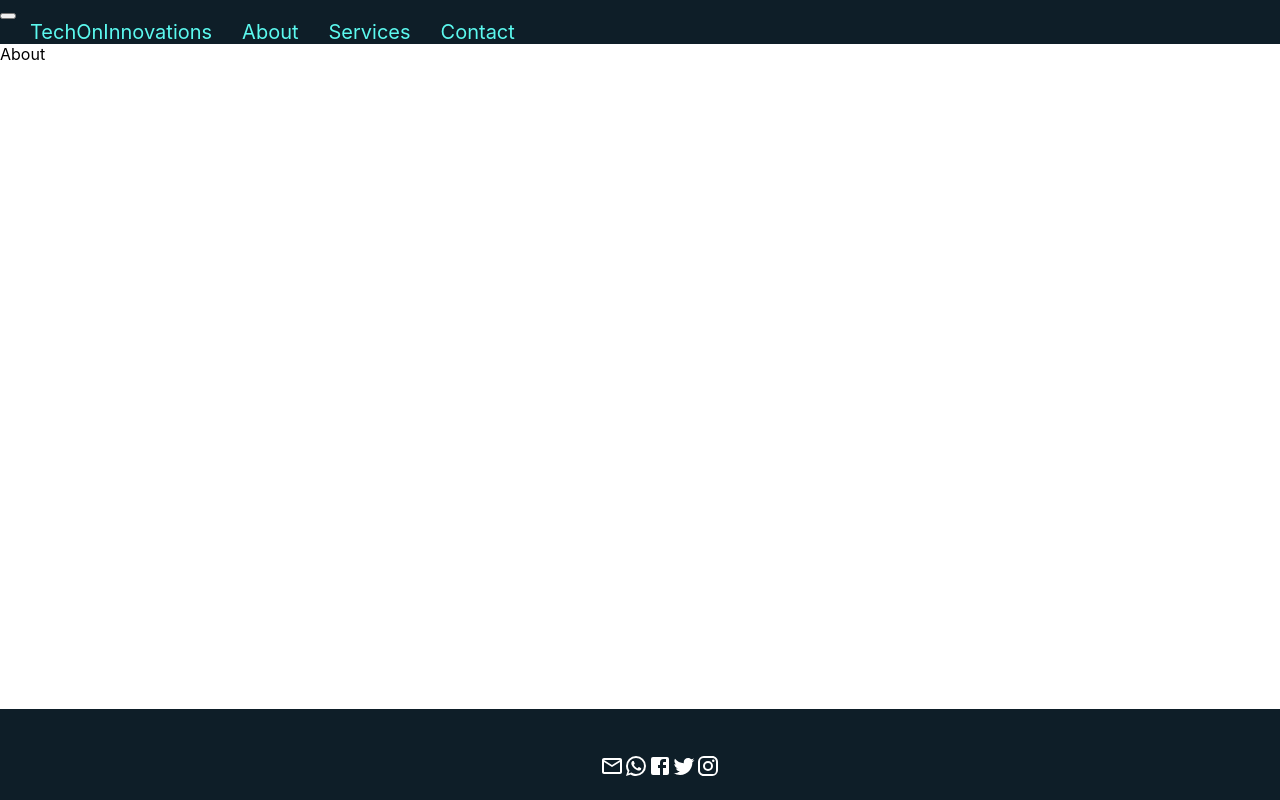
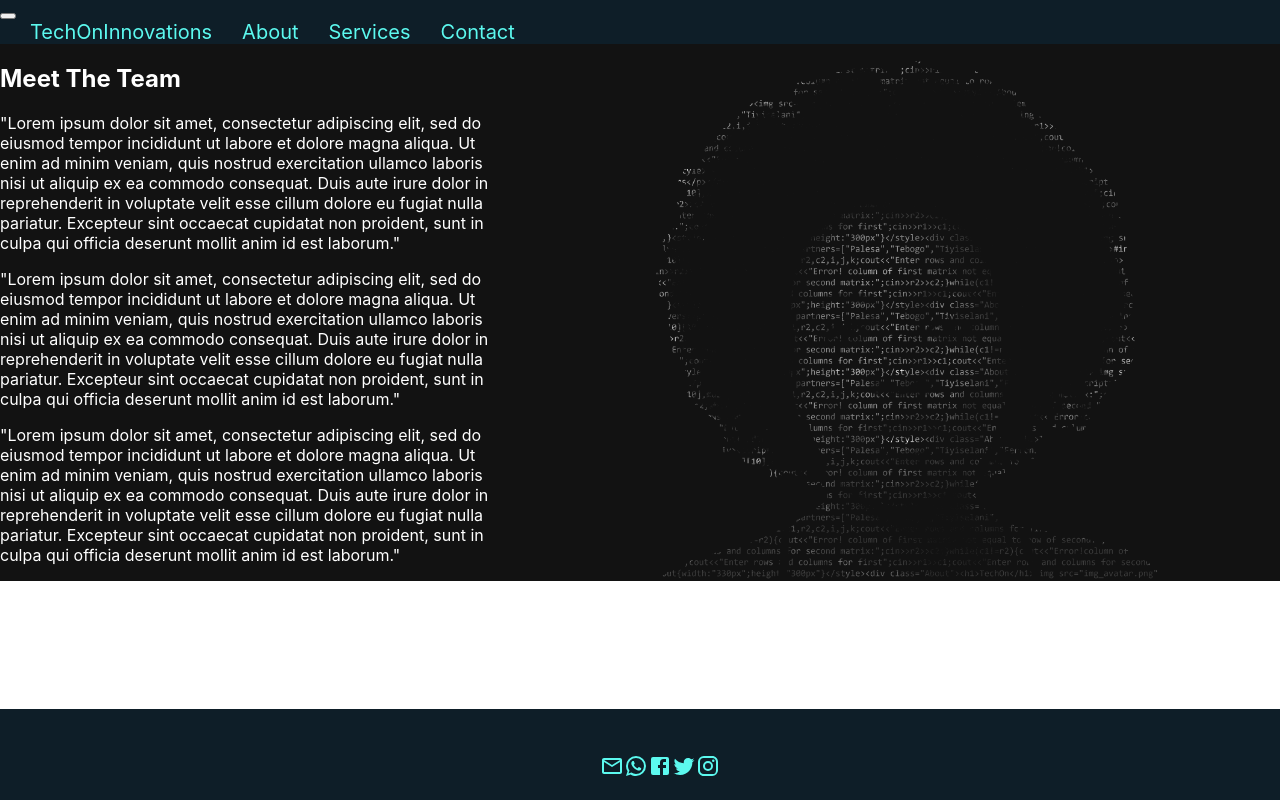
Before and after one commit to TechOn-Innovations/techOnWebsite, a React (Create React App) app in the folder techon/: page /about in a window 1280 px wide. Shown: the top 800 px of the page. Built offline with nearby package versions, Linux system fonts and the light colour scheme.

Commit message:
added about component with image and placeholder text

```diff
--- a/techon/src/App.css
+++ b/techon/src/App.css
@@ -18,3 +18,7 @@
     width: 110%;
   }
 }
+.story {
+  background-image: url("./techOn.png");
+  color: #FFFFFF;
+}
--- a/techon/src/Components/About.js
+++ b/techon/src/Components/About.js
@@ -1,11 +1,46 @@
-import React from 'react';
-import { Container } from 'react-bootstrap';
+import React from "react";
+import { Container, Row, Col, Image } from "react-bootstrap";
+import '../App.css';
 
 function About() {
-        return (
-            <Container>
-                About
-            </Container>
-        )
-    }
+  return (
+    <Container fluid  className="about-us">
+      <Row style={{display: "flex"}}>
+            <Col sm={4} className="story">
+            <h2>Meet The Team</h2>
+            <p>
+            "Lorem ipsum dolor sit amet, consectetur adipiscing elit,
+            sed do eiusmod tempor incididunt ut labore et dolore magna aliqua.
+            Ut enim ad minim veniam, quis nostrud exercitation ullamco laboris
+            nisi ut aliquip ex ea commodo consequat. Duis aute irure dolor in
+            reprehenderit in voluptate velit esse cillum dolore eu fugiat nulla pariatur.
+            Excepteur sint occaecat cupidatat non proident, sunt in culpa qui officia
+            deserunt mollit anim id est laborum."
+            </p>
+            <p>
+            "Lorem ipsum dolor sit amet, consectetur adipiscing elit,
+            sed do eiusmod tempor incididunt ut labore et dolore magna aliqua.
+            Ut enim ad minim veniam, quis nostrud exercitation ullamco laboris
+            nisi ut aliquip ex ea commodo consequat. Duis aute irure dolor in
+            reprehenderit in voluptate velit esse cillum dolore eu fugiat nulla pariatur.
+            Excepteur sint occaecat cupidatat non proident, sunt in culpa qui officia
+            deserunt mollit anim id est laborum."
+            </p>
+            <p>
+            "Lorem ipsum dolor sit amet, consectetur adipiscing elit,
+            sed do eiusmod tempor incididunt ut labore et dolore magna aliqua.
+            Ut enim ad minim veniam, quis nostrud exercitation ullamco laboris
+            nisi ut aliquip ex ea commodo consequat. Duis aute irure dolor in
+            reprehenderit in voluptate velit esse cillum dolore eu fugiat nulla pariatur.
+            Excepteur sint occaecat cupidatat non proident, sunt in culpa qui officia
+            deserunt mollit anim id est laborum."
+            </p>
+        </Col>
+        <Col sm={4} className="imge">
+            <Image src={require('../techOn.png')} style={{height:"100%", width: "100%"}} />
+            </Col>
+      </Row>
+    </Container>
+  );
+}
 export default About;
--- a/techon/src/Components/Footer.js
+++ b/techon/src/Components/Footer.js
@@ -1,6 +1,5 @@
 import React from "react";
 import MailOutlineIcon from "@material-ui/icons/MailOutline";
-import PhoneInTalkIcon from "@material-ui/icons/PhoneInTalk";
 import TwitterIcon from "@material-ui/icons/Twitter";
 import WhatsAppIcon from "@material-ui/icons/WhatsApp";
 import InstagramIcon from "@material-ui/icons/Instagram";
@@ -10,7 +9,6 @@
   backgroundColor: "#0E1E28",
   color: "#5CF9EF",
   fontSize: "50px",
-  color: "white",
   borderTop: "1px solid #0E1E28",
   textAlign: "center",
   padding: "20px",
--- a/techon/src/Components/NavigationBar.js
+++ b/techon/src/Components/NavigationBar.js
@@ -2,7 +2,6 @@
 import Navbar from "react-bootstrap/Navbar";
 import Nav from "react-bootstrap/Nav";
 import "../App.css";
-import logo from "../logo.png";
 
 function NavBar() {
   return (
```
Also changed, not shown: techon/src/custom.css (line endings or trailing spaces), techon/src/techOn.png (renamed from techon/src/TechOn (1).png).
